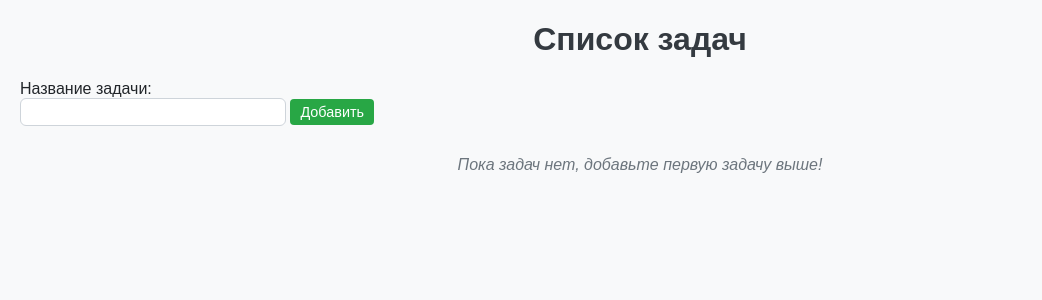
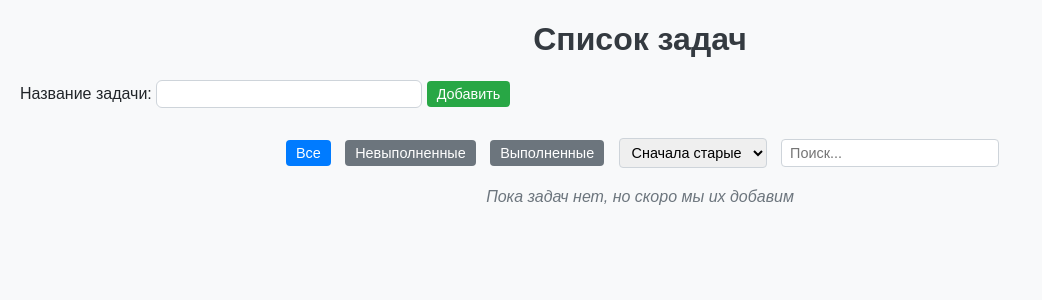
Before and after one commit to MelissaDemiurge/todo-test-app, a Flask app: page / in a window 1280 px wide. Shown: the top 300 px of the page, without its empty margins (0-1042 px from the left). Run offline with Flask 3, Linux system fonts and the light colour scheme; some libraries are stand-ins or nearby versions.

Commit message:
добавил ajax, фильтрацию, поиск

```diff
--- a/todo_app/routes.py
+++ b/todo_app/routes.py
@@ -1,4 +1,4 @@
-from flask import Blueprint, render_template, redirect, url_for, flash
+from flask import Blueprint, render_template, redirect, url_for, flash, request
 from .forms import TaskForm, MarkDoneForm, DeleteForm, EditForm
 from .models import db, Task
 
@@ -34,6 +34,8 @@ def index():
             db.session.add(new_task)
             db.session.commit()
             flash('Задача добавлена', 'success')
+            if request.headers.get('X-Requested-With') == 'XMLHttpRequest':
+                return '', 204
             return redirect(url_for('tasks.index'))
     # Если форма не валидна или название дублирует существующее, попадем сюда (отобразим страницу заново)
 
@@ -55,6 +57,8 @@ def mark_done():
             flash(f'Задача "{task.title}" отмечена выполненной', 'info')
     else:
         flash('Не удалось подтвердить действие', 'danger')
+        if request.headers.get('X-Requested-With') == 'XMLHttpRequest':
+            return '', 204
     return redirect(url_for('tasks.index'))
 
 @tasks_bp.route('/delete', methods=['POST'])
@@ -68,6 +72,8 @@ def delete_task():
             flash(f'Задача "{task.title}" удалена', 'info')
     else:
         flash('Не удалось подтвердить действие', 'danger')
+        if request.headers.get('X-Requested-With') == 'XMLHttpRequest':
+            return '', 204
     return redirect(url_for('tasks.index'))
 
 @tasks_bp.route('/edit', methods=['POST'])
@@ -87,4 +93,34 @@ def edit_task():
                 flash(f'Задача "{task.title}" обновлена', 'success')
     else:
         flash('Не удалось подтвердить действие', 'danger')
+        if request.headers.get('X-Requested-With') == 'XMLHttpRequest':
+            return '', 204
     return redirect(url_for('tasks.index'))
+
+@tasks_bp.route('/tasks_data', methods=['GET'])
+def tasks_data():
+    filter_val = request.args.get('filter', 'all')
+    search_term = request.args.get('q', '').strip()
+    sort_order = request.args.get('sort', 'asc')
+
+    query = Task.query
+
+    if filter_val == 'done':
+        query = query.filter_by(done=True)
+    elif filter_val == 'undone':
+        query = query.filter_by(done=False)
+
+    if search_term:
+        query = query.filter(Task.title.ilike(f'%{search_term}%'))
+
+    if sort_order == 'asc':
+        query = query.order_by(Task.date_created.asc())
+    else:
+        query = query.order_by(Task.date_created.desc())
+
+    filtered_tasks = query.all()
+    mark_form = MarkDoneForm()
+    delete_form = DeleteForm()
+    edit_form = EditForm()
+
+    return render_template('tasks_list_partial.html', tasks=filtered_tasks, mark_form=mark_form, delete_form=delete_form, edit_form=edit_form)
--- a/todo_app/static/css/style.css
+++ b/todo_app/static/css/style.css
@@ -186,3 +186,43 @@ input[type="text"]:focus {
 form > input[type="text"] {
     margin-bottom: 10px;
 }
+
+/* Панель фильтров, сортировки и поиска */
+.filter-bar {
+    max-width: 900px;        /* совпадает с шириной списка задач */
+    margin: 20px auto 15px;  /* выравниваем по центру, отступы сверху/снизу */
+    text-align: center;      /* центрируем содержимое горизонтально */
+}
+.filter-bar .filter-button {
+    background: #6c757d;   /* нейтральный серый фон, как у кнопки "Редактировать" */
+    color: #fff;
+    border: none;
+    border-radius: 4px;
+    padding: 5px 10px;
+    margin: 0 5px;
+    cursor: pointer;
+}
+.filter-bar .filter-button.active {
+    background: #007bff;   /* синий фон для активного фильтра (выделен) */
+    color: #fff;
+}
+.filter-bar .filter-button:hover {
+    opacity: 0.9;
+}
+/* Стили для выпадающего списка сортировки */
+.filter-bar select#sortSelect {
+    font-size: 0.9em;
+    padding: 5px 8px;
+    margin: 0 5px;
+    border-radius: 4px;
+    border: 1px solid #ced4da;
+}
+/* Стили для поля поиска */
+.filter-bar #searchInput {
+    font-size: 0.9em;
+    padding: 5px 8px;
+    margin-left: 5px;
+    width: 200px;
+    border: 1px solid #ced4da;
+    border-radius: 4px;
+}
--- a/todo_app/templates/index.html
+++ b/todo_app/templates/index.html
@@ -1,9 +1,11 @@
 {% extends "base.html" %}
 {% block title %}Список задач{% endblock %}
 {% block content %}
-  <form method="post">
+
+  <!-- Форма добавления новой задачи -->
+  <form id="add-task-form" method="POST">
     {{ task_form.csrf_token }}
-    <label for="{{ task_form.title.id }}">Название задачи:</label><br>
+    Название задачи:
     {{ task_form.title(size=40, maxlength=24) }}
     {% for error in task_form.title.errors %}
       <span class="error">{{ error }}</span>
@@ -11,50 +13,24 @@
     <button type="submit" class="add-button">Добавить</button>
   </form>
 
-  {% if tasks %}
-    <ul class="tasks">
-    {% for task in tasks %}
-      <li>
-        <!-- Просмотр задачи -->
-        <div id="view-{{ task.id }}" class="task-view">
-          <span class="{% if task.done %}task-done{% else %}task-undone{% endif %}">
-            {{ loop.index }}. {{ task.title }} —
-            {% if task.done %}выполнена{% else %}не выполнена{% endif %}
-          </span>
-          <div class="controls">
-            <button type="button" class="edit-button" onclick="editTask({{ task.id }})">Редактировать</button>
-            {% if not task.done %}
-            <form action="{{ url_for('tasks.mark_done') }}" method="post" class="inline-form">
-              {{ mark_form.csrf_token }}
-              {{ mark_form.task_id(value=task.id) }}
-              <button type="submit" class="done-button">Отметить как выполненную</button>
-            </form>
-            {% endif %}
-            <form action="{{ url_for('tasks.delete_task') }}" method="post" class="inline-form" onsubmit="return confirm('Вы точно хотите удалить?')";>
-              {{ delete_form.csrf_token }}
-              {{ delete_form.task_id(value=task.id) }}
-              <button type="submit" class="delete-button">Удалить</button>
-            </form>
-          </div>
-        </div>
 
-        <!-- Форма редактирования задачи -->
-        <form id="edit-{{ task.id }}" class="edit-form" action="{{ url_for('tasks.edit_task') }}" method="post">
-          {{ edit_form.csrf_token }}
-          {{ edit_form.task_id(value=task.id) }}
-          {{ edit_form.title(size=40, value=task.title, maxlength=24) }}
-          <label class="done-label">
-            <input type="checkbox" name="done" {% if task.done %}checked{% endif %}> Выполнена
-          </label>
-          <div class="edit-buttons">
-            <button type="submit" class="save-button">Сохранить</button>
-            <button type="button" class="cancel-button" onclick="cancelEdit({{ task.id }})">Отмена</button>
-          </div>
-        </form>
-      </li>
-    {% endfor %}
-    </ul>
-  {% else %}
-    <p class="no-tasks">Пока задач нет, добавьте первую задачу выше!</p>
-  {% endif %}
+  <!-- Панель фильтрации и поиска -->
+  <div class="filter-bar">
+    <!-- Кнопки фильтрации по статусу -->
+    <button type="button" class="filter-button active" data-filter="all">Все</button>
+    <button type="button" class="filter-button" data-filter="undone">Невыполненные</button>
+    <button type="button" class="filter-button" data-filter="done">Выполненные</button>
+    <!-- Выпадающий список сортировки по дате -->
+    <select id="sortSelect">
+      <option value="asc">Сначала старые</option>
+      <option value="desc">Сначала новые</option>
+    </select>
+    <!-- Поле поиска по названию задачи -->
+    <input type="text" id="searchInput" placeholder="Поиск...">
+  </div>
+
+  <div id="tasks-container">
+    {% include "tasks_list_partial.html" %}
+  </div>
+
 {% endblock %}
--- /dev/null
+++ b/todo_app/templates/tasks_list_partial.html
@@ -0,0 +1,46 @@
+{% if tasks and tasks|length > 0 %}
+<ul class="tasks">
+    {% for task in tasks %}
+    <li>
+        <!-- Блок просмотра задачи -->
+         <div id="view-{{ task.id }}" class="task-view">
+            <span class="{% if task.done %}task-done{% else %}task-undone{% endif %}">
+                {{ loop.index }}. {{ task.title }} —
+                {% if task.done %}выполнена{% else %}не выполнена{% endif %}
+            </span>
+            <div class="controls">
+                <button type="submit" class="edit-button" data-id="{{ task.id }}">Редактировать</button>
+                {% if not task.done %}
+                <form action="{{ url_for('tasks.mark_done') }}" method="post" class="inline-form mark-done-form">
+                    {{ mark_form.csrf_token }}
+                    {{ mark_form.task_id(value=task.id) }}
+                    <button type="submit" class="done-button">Отметить как выполненную</button>
+                </form>
+                {% endif %}
+                <form action="{{ url_for('tasks.delete_task') }}" method="post" class="inline-form delete-form">
+                    {{ delete_form.csrf_token }}
+                    {{ delete_form.task_id(value=task.id) }}
+                    <button type="submit" class="delete-button">Удалить</button>
+                </form>
+            </div>
+         </div>
+
+         <!-- Форма редактирования задачи -->
+          <form id="edit-{{ task.id }}" class="edit-form edit-task-form" action="{{ url_for('tasks.edit_task') }}" method="post">
+            {{ edit_form.csrf_token }}
+            {{ edit_form.task_id(value=task.id) }}
+            {{ edit_form.title(size=40, value=task.title, maxlength=24) }}
+            <label class="done-label">
+                <input type="checkbox" name="done" {% if task.done %}checked{% endif %}> Выполнена
+            </label>
+            <div class="edit-buttons">
+                <button type="submit" class="save-button">Сохранить</button>
+                <button type="button" class="cancel-button" data-id="{{ task.id }}">Отмена</button>
+            </div>
+          </form>
+    </li>
+    {% endfor %}
+</ul>
+{% else %}
+<p class="no-tasks">Пока задач нет, но скоро мы их добавим</p>
+{% endif %}
```
Also changed, not shown: todo_app/static/js/main.js (+182 -11 lines), 1 other file.
